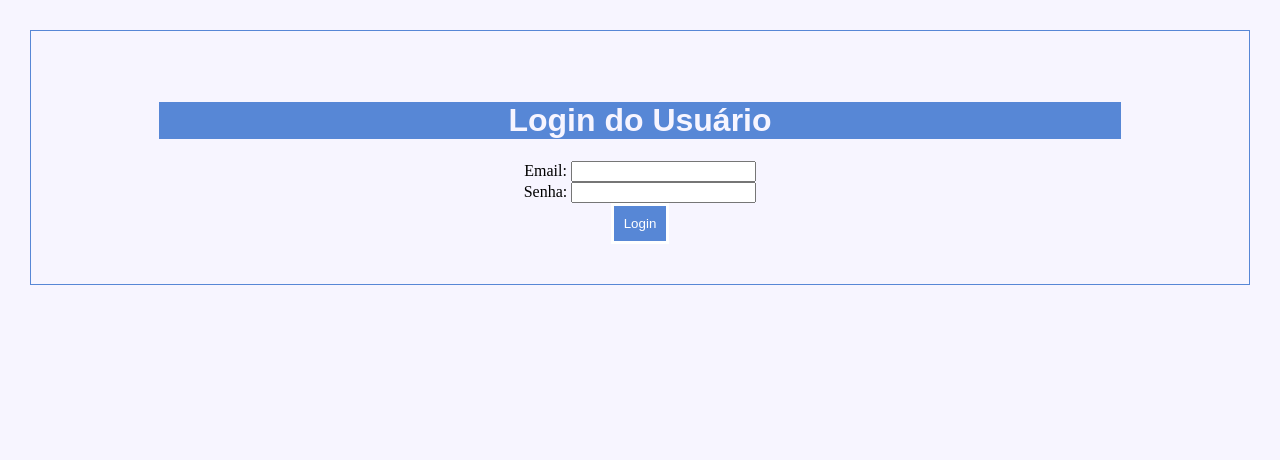
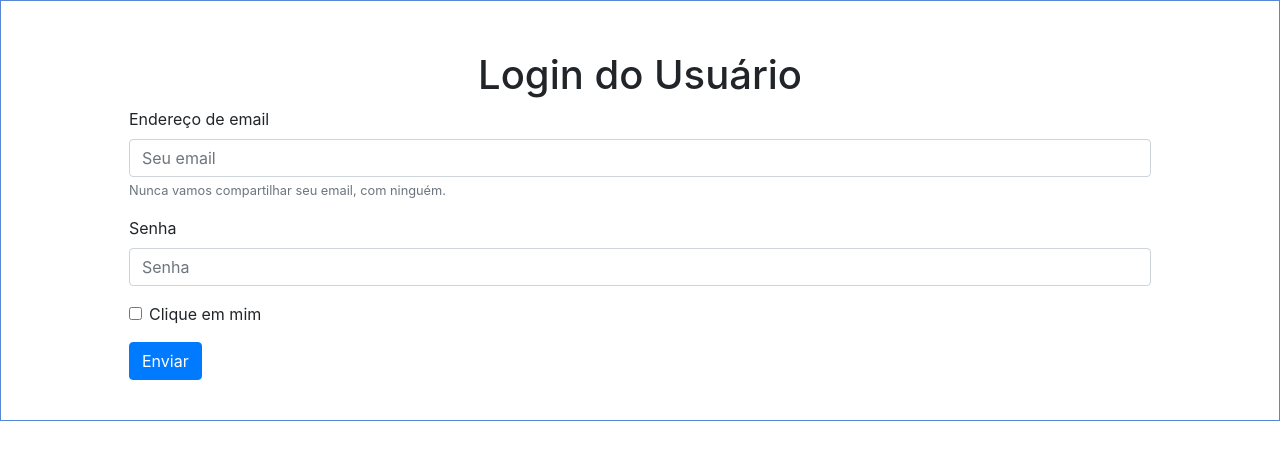
Before and after one commit to tawhamjavascript/codigo-seguranca, a website: page app/html/index.html in a window 1280 px wide. Drawn offline with nearby package versions, Linux system fonts and the light colour scheme; files that its build step writes are made by us from their sources.

Commit message:
Add files via upload

```diff
--- a/app/html/index.html
+++ b/app/html/index.html
@@ -4,18 +4,33 @@
     <head>
         <meta charset="UTF-8">
         <title>Login</title>
-        <link href="../css/admin-style.css" rel="stylesheet" type="text/css"/>
+        <link href="../css/style.css" rel="stylesheet" type="text/css"/>
+        <link rel="stylesheet" href="https://stackpath.bootstrapcdn.com/bootstrap/4.1.3/css/bootstrap.min.css" integrity="sha384-MCw98/SFnGE8fJT3GXwEOngsV7Zt27NXFoaoApmYm81iuXoPkFOJwJ8ERdknLPMO" crossorigin="anonymous">
 
     </head>
     <body>
         <h1>Login do Usuário</h1>
-        Email: <input id = "email"> </br>
-        Senha: <input id = "senha" type="password"> </br>
-        <button id = enviar onclick="adminControlador.logar()">Login</button>
+        <form>
+            <div class="form-group">
+              <label for="exampleInputEmail1">Endereço de email</label>
+              <input type="email" class="form-control" id="exampleInputEmail1" aria-describedby="emailHelp" placeholder="Seu email">
+              <small id="emailHelp" class="form-text text-muted">Nunca vamos compartilhar seu email, com ninguém.</small>
+            </div>
+            <div class="form-group">
+              <label for="exampleInputPassword1">Senha</label>
+              <input type="password" class="form-control" id="exampleInputPassword1" placeholder="Senha">
+            </div>
+            <div class="form-group form-check">
+              <input type="checkbox" class="form-check-input" id="exampleCheck1">
+              <label class="form-check-label" for="exampleCheck1">Clique em mim</label>
+            </div>
+            <button type="submit" class="btn btn-primary">Enviar</button>
+          </form>
 
-        <script src="../js/modelo/admin.js"></script>
-        <script src="../js/controllers/admin-controlador.js"></script>
-        <script src = "../js/script-admin.js"></script>
+        <script src="app/js/controllers/admin-controlador.js"></script>
+        <script src="https://code.jquery.com/jquery-3.3.1.slim.min.js" integrity="sha384-q8i/X+965DzO0rT7abK41JStQIAqVgRVzpbzo5smXKp4YfRvH+8abtTE1Pi6jizo" crossorigin="anonymous"></script>
+        <script src="https://cdnjs.cloudflare.com/ajax/libs/popper.js/1.14.3/umd/popper.min.js" integrity="sha384-ZMP7rVo3mIykV+2+9J3UJ46jBk0WLaUAdn689aCwoqbBJiSnjAK/l8WvCWPIPm49" crossorigin="anonymous"></script>
+        <script src="https://stackpath.bootstrapcdn.com/bootstrap/4.1.3/js/bootstrap.min.js" integrity="sha384-ChfqqxuZUCnJSK3+MXmPNIyE6ZbWh2IMqE241rYiqJxyMiZ6OW/JmZQ5stwEULTy" crossorigin="anonymous"></script>
 
     </body>
 </html>
```
